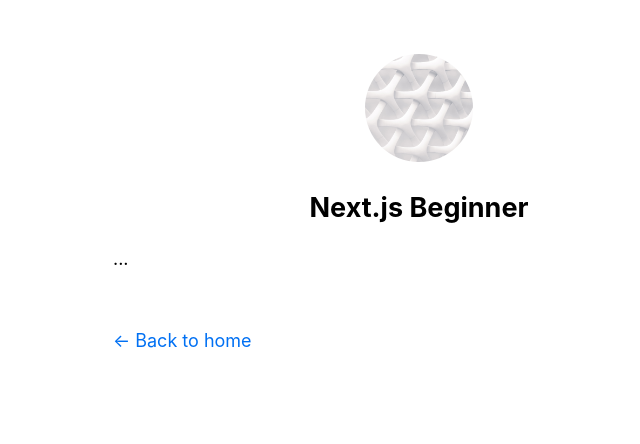
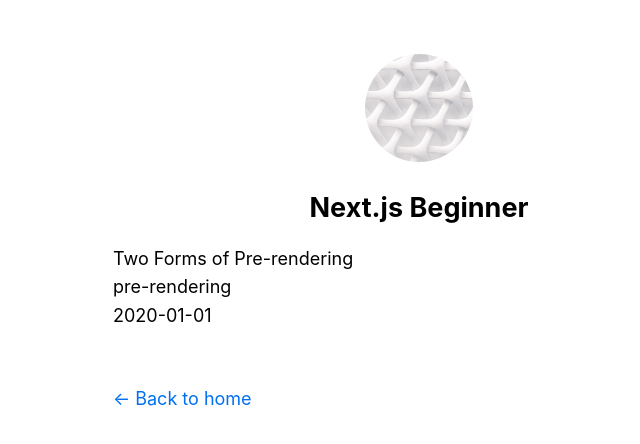
Before and after one commit to mizukyf/nextjs-blog-ts, a Next.js app: page /posts/pre-rendering in a window 1280 px wide. Shown: the top 444 px of the page, without its empty margins (221-861 px from the left). Built offline with nearby package versions, Linux system fonts and the light colour scheme.

Commit message:
"Pre-rendering and Data Fetching" P7の変更"Dynamic Routes" P5の変更

```diff
--- a/lib/posts.ts
+++ b/lib/posts.ts
@@ -64,4 +64,18 @@
   })
 }
 
-export { getSortedPostsData, getAllPostIds }
+const getPostData = (id: string) => {
+  const fullPath = path.join(postsDirectory, `${id}.md`)
+  const fileContents = fs.readFileSync(fullPath, 'utf8')
+
+  // gray-matterを使い投稿のメタデータを読み取る
+  const matterResult = matter(fileContents)
+
+  // メタデータとIDを1つにまとめる
+  return {
+    id,
+    ...(matterResult.data as { date: string; title: string })
+  }
+}
+
+export { getSortedPostsData, getAllPostIds, getPostData }
--- a/pages/posts/[id].tsx
+++ b/pages/posts/[id].tsx
@@ -1,18 +1,47 @@
 import { NextPage } from 'next'
 import Layout from '../../components/layout'
-import { getAllPostIds } from '../../lib/posts'
+import { getAllPostIds, getPostData } from '../../lib/posts'
 
-const Post : NextPage = () => {
-    return <Layout>...</Layout>
+type PostProps = {
+    postData: {
+        title: string
+        date: string
+        id: string
+    }
+}
+
+const Post: NextPage<PostProps> = ({ postData }) => {
+    return (
+        <Layout>
+            {postData.title}
+            <br />
+            {postData.id}
+            <br />
+            {postData.date}
+        </Layout>
+    )
 }
 
 const getStaticPaths = async () => {
-  const paths = getAllPostIds()
-  return {
-    paths,
-    fallback: false
-  }
+    const paths = getAllPostIds()
+    return {
+        paths,
+        fallback: false
+    }
+}
+
+const getStaticProps = ({
+    params
+}: {
+    params: { id: string }
+}) => {
+    const postData = getPostData(params.id)
+    return {
+        props: {
+            postData
+        }
+    }
 }
 
 export default Post
-export { getStaticPaths }
+export { getStaticPaths, getStaticProps }
```
